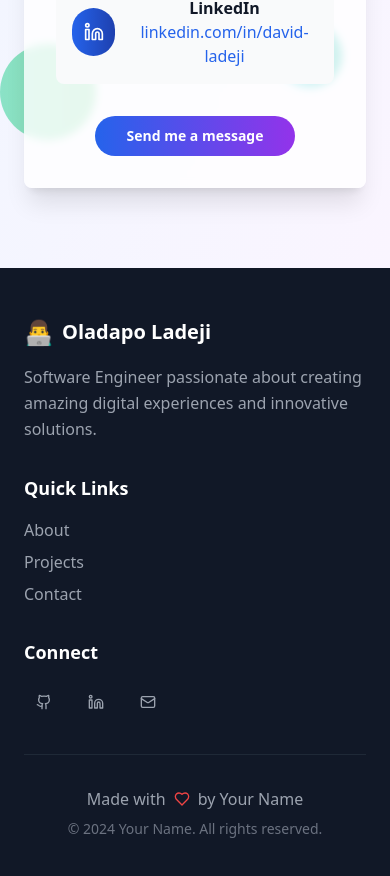
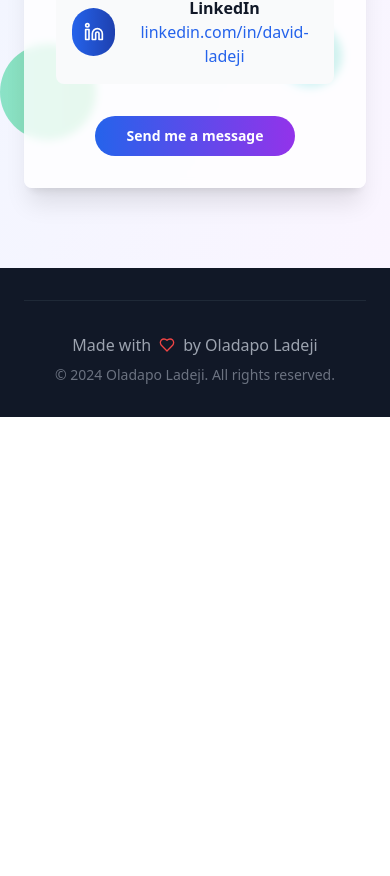
Before and after one commit to davidladeji/portfolio, a React (Vite) app: page / in a window 390 px wide. Shown: the part 6724-7600 px from the top of the page. After the commit the page ends 7141 px from the top, so only its background shows below. Built offline with nearby package versions, Linux system fonts and the light colour scheme.

Commit message:
Remove redundant footer content
Keep only the copyright and "made with" information in the footer.

```diff
--- a/src/components/Footer.tsx
+++ b/src/components/Footer.tsx
@@ -1,54 +1,16 @@
 
-import { Github, Linkedin, Mail, Heart } from 'lucide-react';
-import { Button } from '@/components/ui/button';
+import { Heart } from 'lucide-react';
 
 const Footer = () => {
   return (
-    <footer className="bg-gray-900 text-white py-12">
+    <footer className="bg-gray-900 text-white py-8">
       <div className="container mx-auto px-6">
-        <div className="grid md:grid-cols-3 gap-8 mb-8">
-          <div className="space-y-4">
-            <div className="flex items-center space-x-2">
-              <span className="text-2xl">👨‍💻</span>
-              <span className="text-xl font-bold">Oladapo Ladeji</span>
-            </div>
-            <p className="text-gray-400 leading-relaxed">
-              Software Engineer passionate about creating amazing digital experiences
-              and innovative solutions.
-            </p>
-          </div>
-
-          <div className="space-y-4">
-            <h3 className="text-lg font-semibold">Quick Links</h3>
-            <div className="space-y-2">
-              <a href="#about" className="block text-gray-400 hover:text-white transition-colors">About</a>
-              <a href="#projects" className="block text-gray-400 hover:text-white transition-colors">Projects</a>
-              <a href="#contact" className="block text-gray-400 hover:text-white transition-colors">Contact</a>
-            </div>
-          </div>
-
-          <div className="space-y-4">
-            <h3 className="text-lg font-semibold">Connect</h3>
-            <div className="flex space-x-3">
-              <Button variant="ghost" size="icon" className="text-gray-400 hover:text-white hover:bg-gray-800 rounded-full">
-                <Github className="h-5 w-5" />
-              </Button>
-              <Button variant="ghost" size="icon" className="text-gray-400 hover:text-white hover:bg-gray-800 rounded-full">
-                <Linkedin className="h-5 w-5" />
-              </Button>
-              <Button variant="ghost" size="icon" className="text-gray-400 hover:text-white hover:bg-gray-800 rounded-full">
-                <Mail className="h-5 w-5" />
-              </Button>
-            </div>
-          </div>
-        </div>
-
         <div className="border-t border-gray-800 pt-8 text-center">
           <p className="text-gray-400 flex items-center justify-center gap-2">
-            Made with <Heart className="h-4 w-4 text-red-500" /> by Your Name
+            Made with <Heart className="h-4 w-4 text-red-500" /> by Oladapo Ladeji
           </p>
           <p className="text-gray-500 text-sm mt-2">
-            © 2024 Your Name. All rights reserved.
+            © 2024 Oladapo Ladeji. All rights reserved.
           </p>
         </div>
       </div>
```
